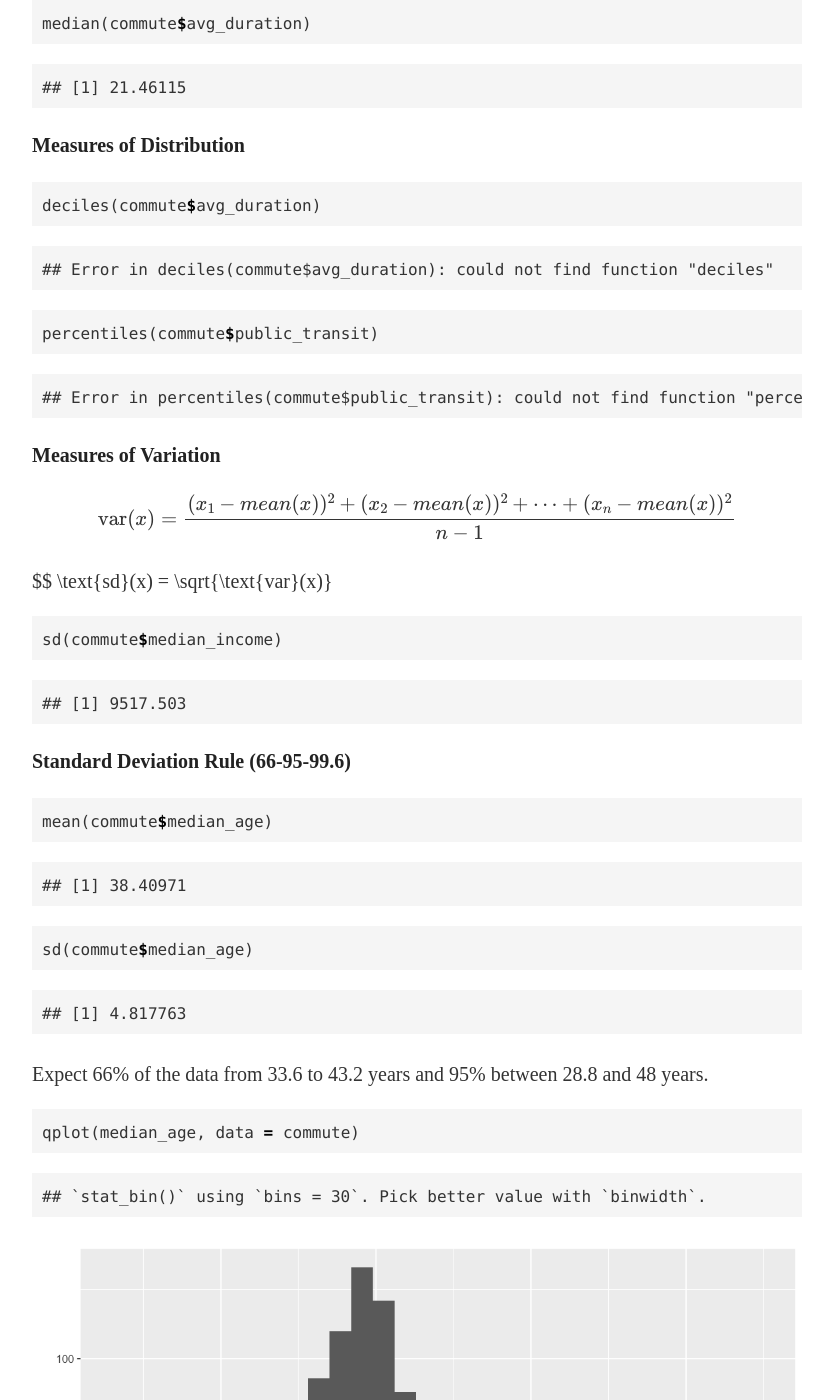
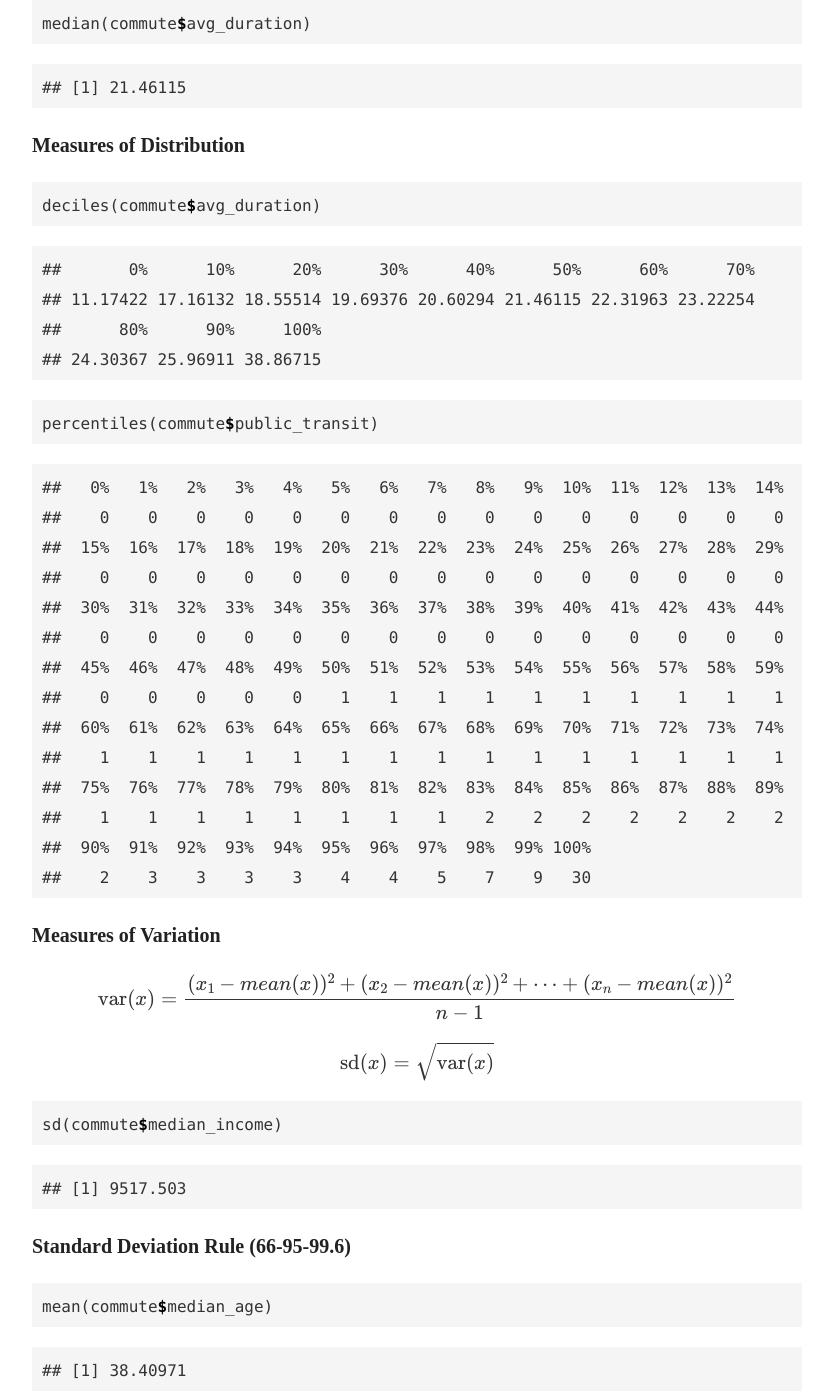
Before and after one commit to statsmaths/stat209, a Jekyll site: the page built from _notes/class04-numeric-summaries.md, in a window 1280 px wide and 1400 px high, scrolled down 1725 px. Shown: the whole window, without its empty margins (223-1056 px from the left). Built offline with Jekyll 4.4.1, drawn with Linux system fonts in a browser that asks for light colours; formulas are drawn with MathJax 3.

Commit message:
update notes

````diff
--- a/_notes/class04-numeric-summaries.Rmd
+++ b/_notes/class04-numeric-summaries.Rmd
@@ -82,7 +83,7 @@ $$ \text{var}(x) = \frac{(x_1 - mean(x))^2 + (x_2 - mean(x))^2 + \cdots + (x_n -
 
 
 
-$$ \text{sd}(x) = \sqrt{\text{var}(x)}
+$$ \text{sd}(x) = \sqrt{\text{var}(x)} $$
 
 
 ```{r}
--- a/_notes/class04-numeric-summaries.md
+++ b/_notes/class04-numeric-summaries.md
@@ -91,7 +91,6 @@ median(commute$avg_duration)
 ### Measures of Distribution
 
 
-
 {% highlight r %}
 deciles(commute$avg_duration)
 {% endhighlight %}
@@ -99,7 +98,10 @@ deciles(commute$avg_duration)
 
 
 {% highlight text %}
-## Error in deciles(commute$avg_duration): could not find function "deciles"
+##       0%      10%      20%      30%      40%      50%      60%      70%
+## 11.17422 17.16132 18.55514 19.69376 20.60294 21.46115 22.31963 23.22254
+##      80%      90%     100%
+## 24.30367 25.96911 38.86715
 {% endhighlight %}
 
 
@@ -110,7 +112,20 @@ percentiles(commute$public_transit)
 
 
 {% highlight text %}
-## Error in percentiles(commute$public_transit): could not find function "percentiles"
+##   0%   1%   2%   3%   4%   5%   6%   7%   8%   9%  10%  11%  12%  13%  14%
+##    0    0    0    0    0    0    0    0    0    0    0    0    0    0    0
+##  15%  16%  17%  18%  19%  20%  21%  22%  23%  24%  25%  26%  27%  28%  29%
+##    0    0    0    0    0    0    0    0    0    0    0    0    0    0    0
+##  30%  31%  32%  33%  34%  35%  36%  37%  38%  39%  40%  41%  42%  43%  44%
+##    0    0    0    0    0    0    0    0    0    0    0    0    0    0    0
+##  45%  46%  47%  48%  49%  50%  51%  52%  53%  54%  55%  56%  57%  58%  59%
+##    0    0    0    0    0    1    1    1    1    1    1    1    1    1    1
+##  60%  61%  62%  63%  64%  65%  66%  67%  68%  69%  70%  71%  72%  73%  74%
+##    1    1    1    1    1    1    1    1    1    1    1    1    1    1    1
+##  75%  76%  77%  78%  79%  80%  81%  82%  83%  84%  85%  86%  87%  88%  89%
+##    1    1    1    1    1    1    1    1    2    2    2    2    2    2    2
+##  90%  91%  92%  93%  94%  95%  96%  97%  98%  99% 100%
+##    2    3    3    3    3    4    4    5    7    9   30
 {% endhighlight %}
 
 ### Measures of Variation
@@ -119,7 +134,7 @@ $$ \text{var}(x) = \frac{(x_1 - mean(x))^2 + (x_2 - mean(x))^2 + \cdots + (x_n -
 
 
 
-$$ \text{sd}(x) = \sqrt{\text{var}(x)}
+$$ \text{sd}(x) = \sqrt{\text{var}(x)} $$
 
 
 
@@ -165,10 +180,4 @@ between 28.8 and 48 years.
 qplot(median_age, data = commute)
 {% endhighlight %}
 
-
-
-{% highlight text %}
-## `stat_bin()` using `bins = 30`. Pick better value with `binwidth`.
-{% endhighlight %}
-
 <img src="../assets/class04-numeric-summaries/unnamed-chunk-12-1.png" title="plot of chunk unnamed-chunk-12" alt="plot of chunk unnamed-chunk-12" width="100%" />
--- a/index.html
+++ b/index.html
@@ -22,7 +22,7 @@ Syllabus: <a href="assets/syllabus/STAT209_Syllabus.pdf">STAT209_Syllabus.pdf</a
     <li><strong>Class 01</strong>&nbsp;&nbsp;<a href="/stat209/notes/class01-introduction">Introduction to R and GitHub</a></li>
     <li><strong>Class 02</strong>&nbsp;&nbsp;<a href="/stat209/notes/class02-data-basics">Data Basics</a></li>
     <li><strong>Class 03</strong>&nbsp;&nbsp;<a href="/stat209/notes/class03-variable-types">Variable Types</a></li>
-    <li><strong>Class 04</strong>&nbsp;&nbsp;<a href="/stat209/notes/class04-numeric-summaries.md">Numeric Summaries</a></li>
+    <li><strong>Class 04</strong>&nbsp;&nbsp;<a href="/stat209/notes/class04-numeric-summaries">Numeric Summaries</a></li>
   </ul>
 
   <h3>LABS</h3>
````
Also changed, not shown: other parts of _notes/class04-numeric-summaries.Rmd (+2 -1 lines).
